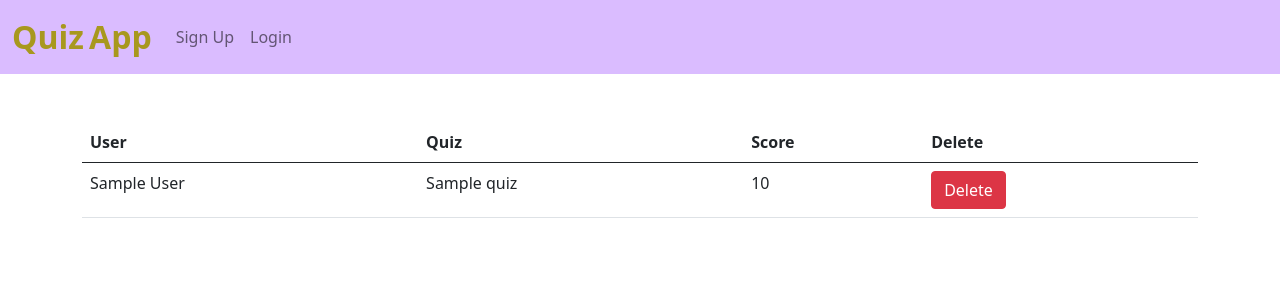
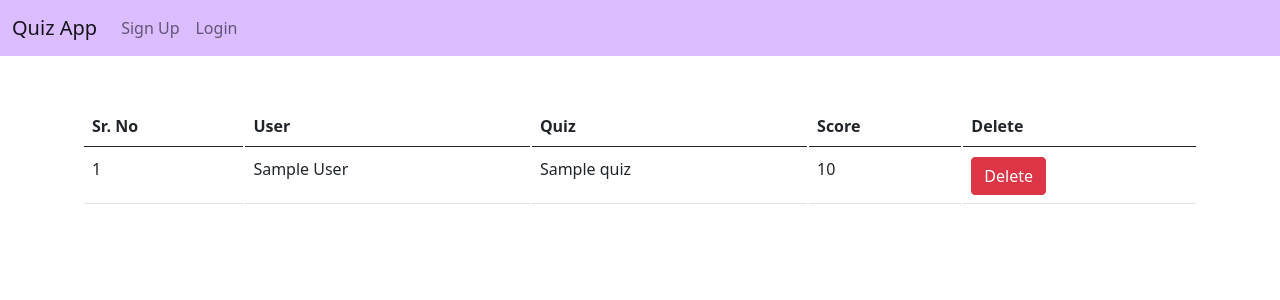
Before and after one commit to VenaCava1/QuizAppTest, a Django app: template home/templates/results.html in a window 1280 px wide. Shown: the top 300 px of the page. Run offline with Django 3.2, Linux system fonts and the light colour scheme; the template is opened without the code that fills it: most values are stand-ins (such as "Sample title", 1, 10 or a date in 2020); parts of the project's set-up code (start-up, migrations or seed data) failed here and were passed over.

Commit message:
Add Serial Number to Result page

```diff
--- a/home/templates/results.html
+++ b/home/templates/results.html
@@ -1,12 +1,31 @@
 {% extends 'base.html' %}
 {% block title %} Results {% endblock %}
+{% block css %}
+<style>
+body
+{
+    counter-reset: Serial;           /* Set the Serial counter to 0 */
+}
 
+table
+{
+    border-collapse: separate;
+}
+
+tr td:first-child:before
+{
+  counter-increment: Serial;      /* Increment the Serial counter */
+  content: counter(Serial); /* Display the counter */
+}
+</style>
+{% endblock %}
 {% block body %}
 <div class="container mt-4">
       <br>
       <table id="resultable" class="table">
         <thead>
           <tr>
+            <th>Sr. No</th>
             <th onclick="sortTable(0)">User</th>
             <th onclick="sortTable(1)">Quiz</th>
             <th onclick="sortTable(2)">Score</th>
@@ -15,6 +34,7 @@
         </thead>
 {% for mark in marks %}
 <tr>
+  <td></td>
   <td>{{mark.user|title}}</td>
   <td>{{mark.quiz}}</td>
   <td>{{mark.score}}</td>
@@ -78,7 +98,12 @@
     }
   }
 }
+var addSerialNumber = function () {
+    $('table tr').each(function(index) {
+        $(this).find('td:nth-child(1)').html(index+1);
+    });
+};
+
+addSerialNumber();
 </script>
-
-
 {% endblock %}
```
